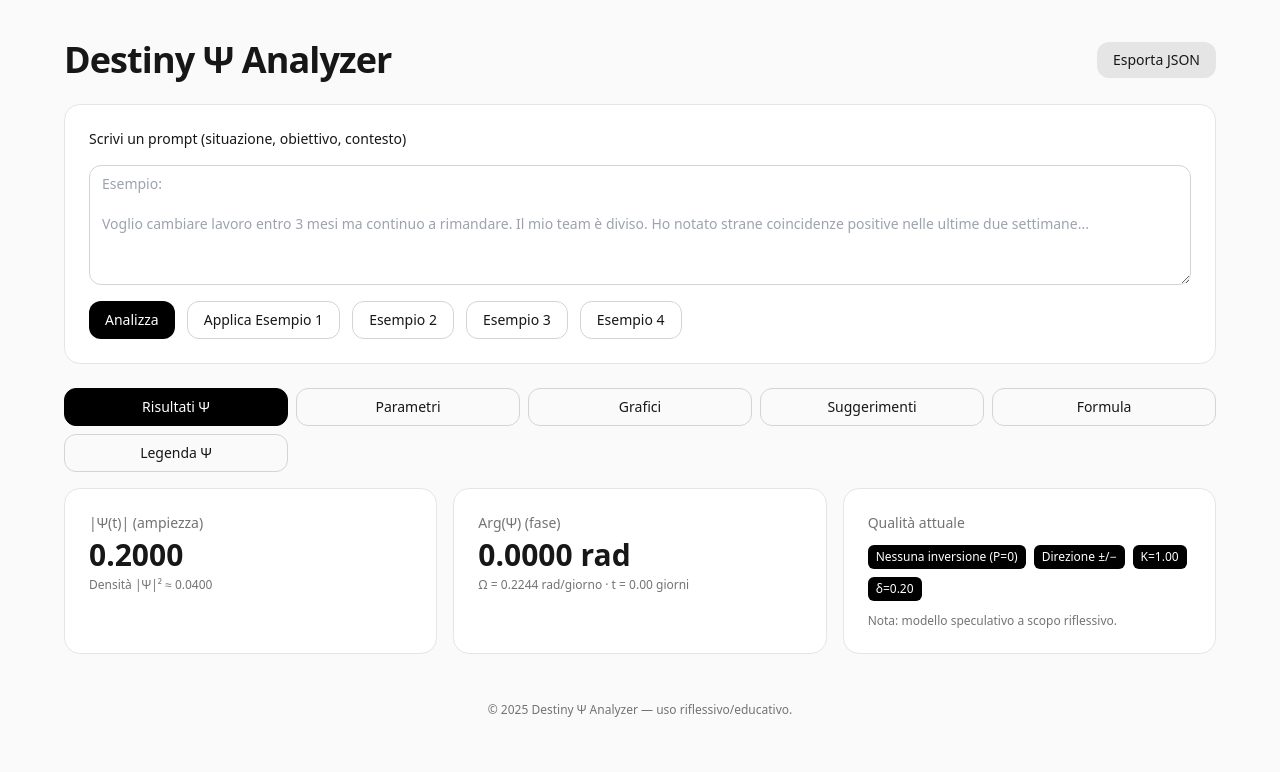
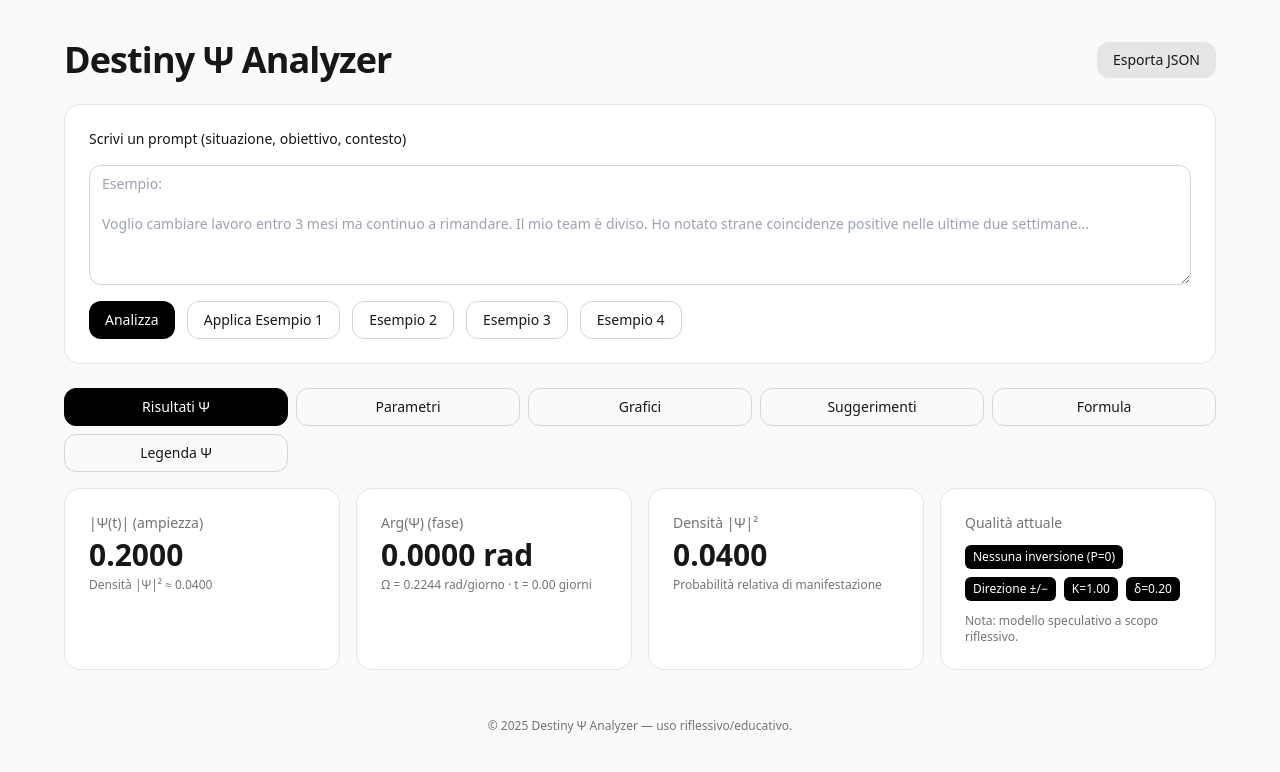
Before and after one commit to Hamico92/DestinyAnalyzer, a Next.js app: page / in a window 1280 px wide. Shown: the top 772 px of the page. Built offline with nearby package versions, Linux system fonts and the light colour scheme.

Commit message:
Modify grid layout and add probability density card
Updated grid layout and added new card for probability density.

```diff
--- a/app/page.tsx
+++ b/app/page.tsx
@@ -199,7 +199,7 @@ export default function Page(){
           </TabsList>
 
           <TabsContent value="results">
-            <div className="grid md:grid-cols-3 gap-4">
+            <div className="grid md:grid-cols-4 gap-4">
               <Card className="rounded-2xl">
                 <CardContent className="p-6 grid gap-1">
                   <div className="text-sm text-neutral-500">|Ψ(t)| (ampiezza)</div>
@@ -212,6 +212,15 @@ export default function Page(){
                   <div className="text-sm text-neutral-500">Arg(Ψ) (fase)</div>
                   <div className="text-3xl font-semibold">{fmt(psiPhase, 4)} rad</div>
                   <div className="text-xs text-neutral-500">Ω = {fmt(params.Omega,4)} rad/giorno · t = {fmt(params.tDays,2)} giorni</div>
+                </CardContent>
+              </Card>
+              <Card className="rounded-2xl">
+                <CardContent className="p-6 grid gap-1">
+                  <div className="text-sm text-neutral-500">Densità |Ψ|²</div>
+                  <div className="text-3xl font-semibold">{fmt(psiProbDensity, 4)}</div>
+                  <div className="text-xs text-neutral-500">
+                    Probabilità relativa di manifestazione
+                  </div>
                 </CardContent>
               </Card>
               <Card className="rounded-2xl">
```
